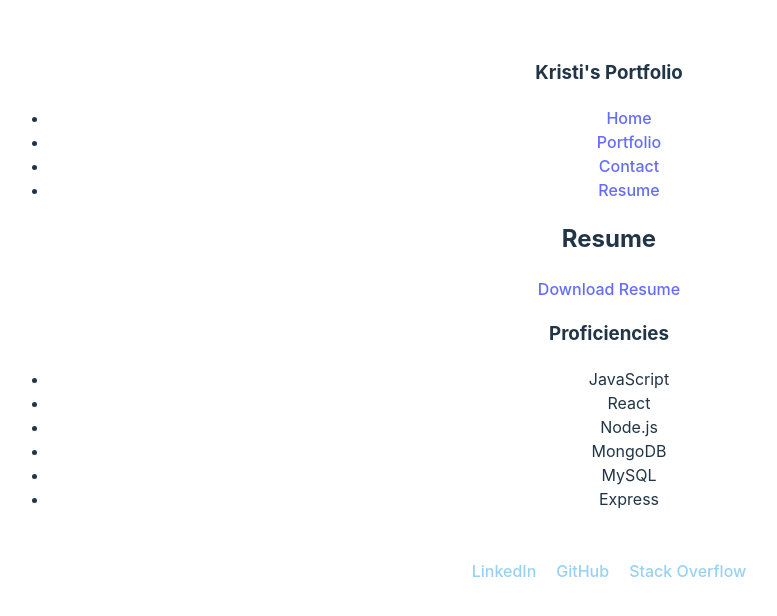
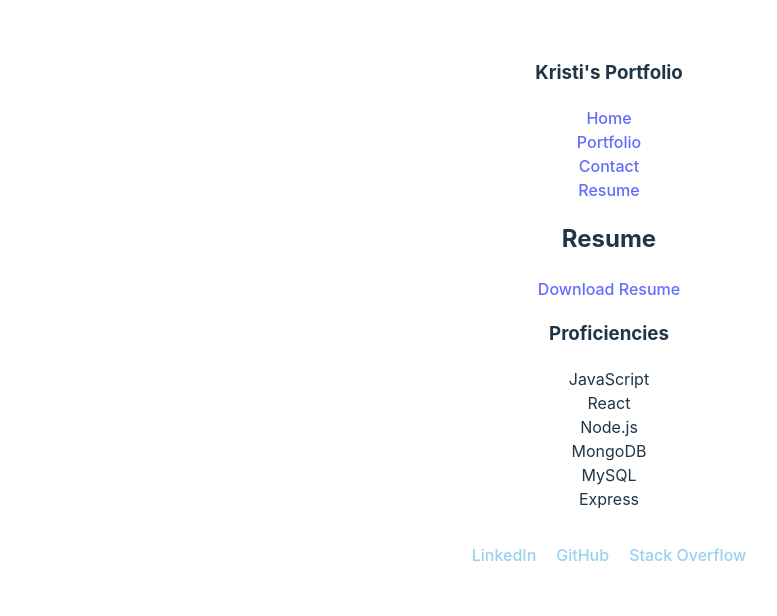
Before and after one commit to gocrushgoals/PortfolioMaven, a React (Vite) app: page /resume in a window 1280 px wide. Shown: the top 616 px of the page, without its empty margins (31-808 px from the left). Built offline with nearby package versions, Linux system fonts and the light colour scheme.

Commit message:
update portfolio page

```diff
--- a/src/App.css
+++ b/src/App.css
@@ -55,3 +55,9 @@
 .footer-links a:hover {
   text-decoration: underline;
 }
+
+ul {
+  list-style-type: none;
+  padding: 0;
+  margin: 0;
+}
--- a/src/components/Portfolio.jsx
+++ b/src/components/Portfolio.jsx
@@ -1,5 +1,5 @@
+import '../../src/App.css';
 import React from 'react';
-import '../../src/App.css';
 
 const projects = [
   {
@@ -22,13 +22,12 @@ const Portfolio = () => (
     <h3>Portfolio</h3>
     <div className="projects">
       {projects.map((project) => (
-        <Project
-          key={project.title}
-          title={project.title}
-          description={project.description}
-          image={project.image}
-          link={project.link}
-        />
+        <div key={project.title} className="project">
+          <img src={project.image} alt={project.title} />
+          <h4>{project.title}</h4>
+          <p>{project.description}</p>
+          <a href={project.link} target="_blank" rel="noopener noreferrer">View Project</a>
+        </div>
       ))}
     </div>
   </section>
```
